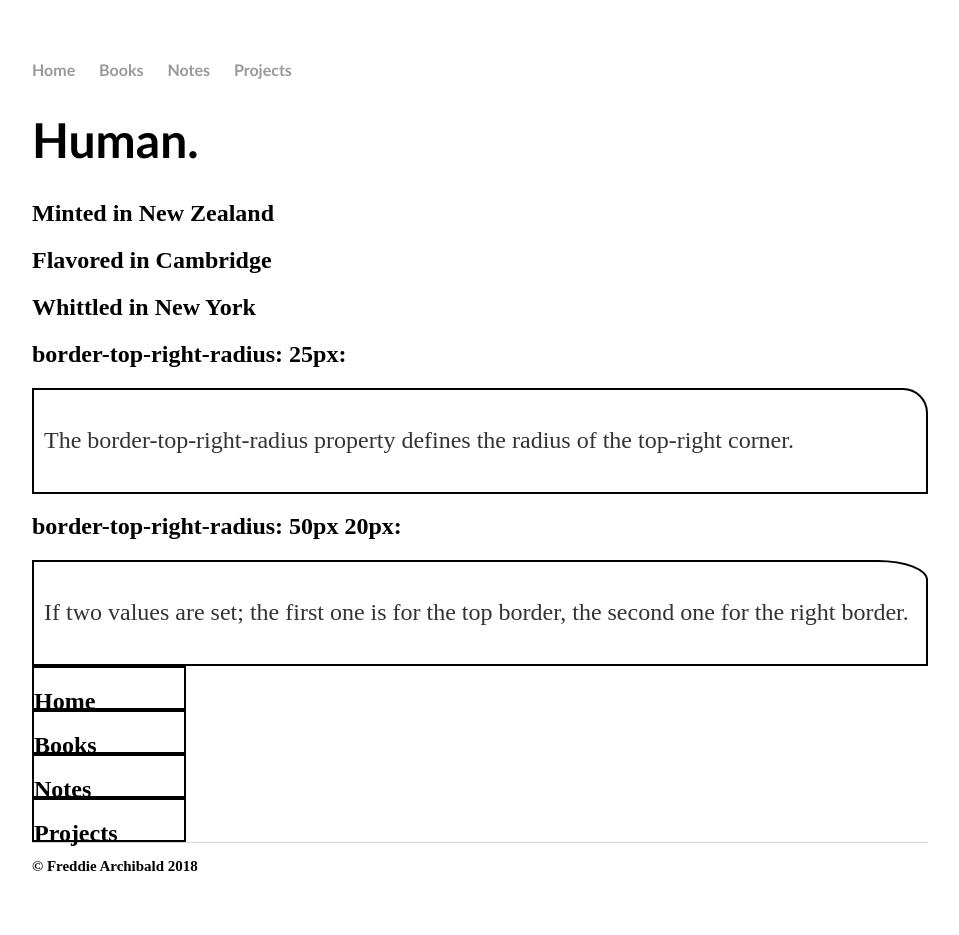
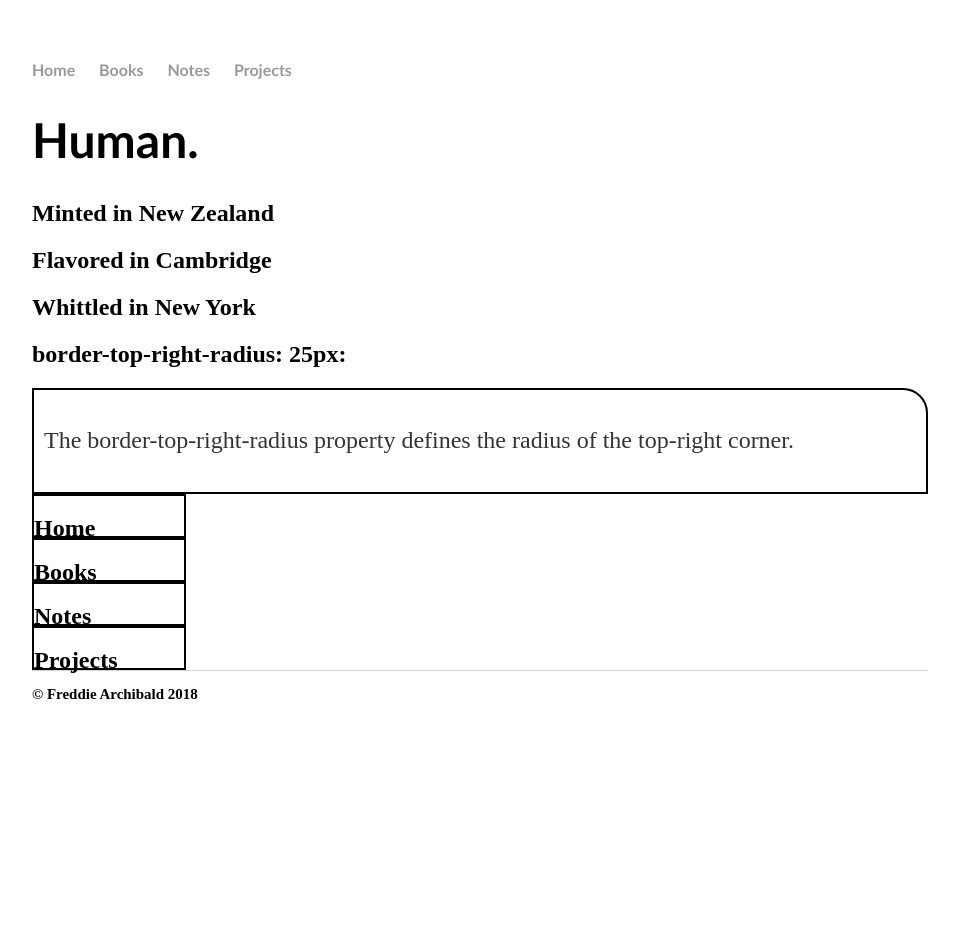
Before and after one commit to scryptive/personal, a Jekyll site: the page built from index.html, in a window 1280 px wide. Shown: the whole page, without its empty margins (160-1119 px from the left). Built offline with Jekyll 4.4.1, drawn with Linux system fonts in a browser that asks for light colours; after the commit the page ends 900 px from its top, so only the background shows below that.

Commit message:
Update index.html

```diff
--- a/index.html
+++ b/index.html
@@ -17,12 +17,6 @@ title: planet fred
     padding: 10px;
     border-top-right-radius: 25px;
 }
-
-#example2 {
-    border: 2px solid black;
-    padding: 10px;
-    border-top-right-radius: 50px 20px;
-}
 </style>
 </head>
 <body>
@@ -32,10 +26,5 @@ title: planet fred
 <p>The border-top-right-radius property defines the radius of the top-right corner.</p>
 </div>
 
-<h2>border-top-right-radius: 50px 20px:</h2>
-<div id="example2">
-<p>If two values are set; the first one is for the top border, the second one for the right border.</p>
-</div>
-
 </body>
 </html>
```
